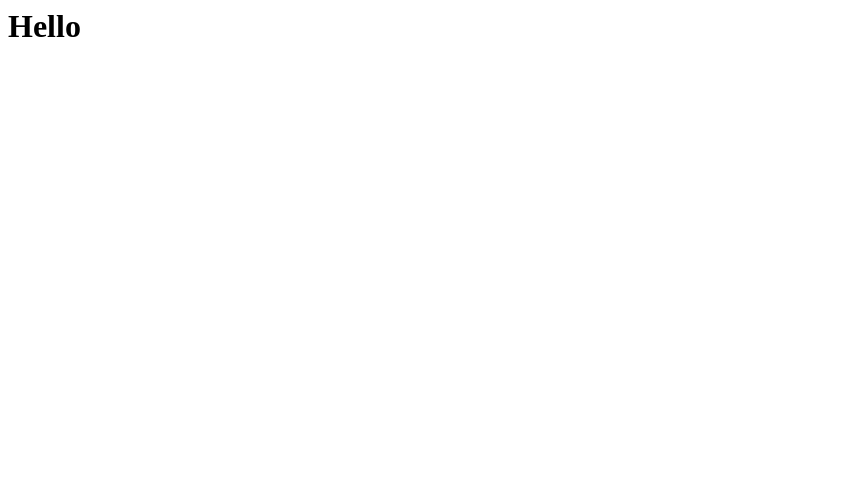
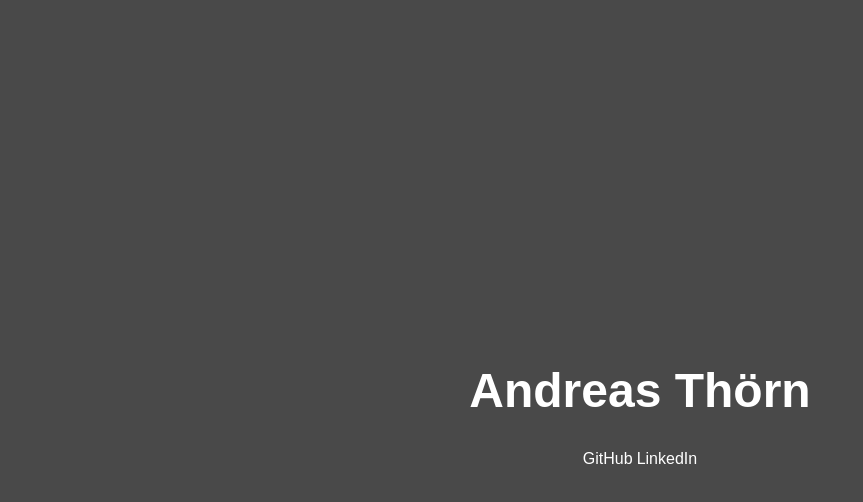
Before and after one commit to andreas-thorn/andreas-thorn.github.io, a plain HTML site: page index.html in a window 1280 px wide. Shown: the whole page, without its empty margins (0-863 px from the left). Drawn offline with Linux system fonts and the light colour scheme.

Commit message:
Initial commit

```diff
--- a/index.html
+++ b/index.html
@@ -1 +1,53 @@
-<h1>Hello</h1>
+<!DOCTYPE html>
+<html lang="en">
+    <meta charset="utf-8" />
+    <title>Andreas Thörn</title>
+    <style>
+        body {
+            height: 100%;
+            background-color: #494949;
+            color: #ffffff;
+        }
+
+        h1 {
+            font-family: 'Rubik', sans-serif;
+            font-size: 3em;
+        }
+
+        a {
+            font-family: 'Rubik', sans-serif;
+            font-size: 1em;
+            color: #ffffff;
+            text-decoration: none;
+        }
+
+        .centered {
+            position: fixed;
+            top: 50%;
+            left: 50%;
+            margin-right: -50%;
+            transform: translate(-50%, -50%);
+        }
+
+        .content {
+            height: 100%;
+        }
+
+        .links {
+            text-align: center;
+        }
+    </style>
+
+    <body>
+        <div class="centered">
+            <div class="content">
+                <h1>Andreas Thörn</h1>
+                <div class="links">
+                    <a href="https://github.com/andreas-thorn">GitHub</a>
+                    <a href="https://www.linkedin.com/in/andreas-larsson-08a89a195">LinkedIn</a>
+                </div>
+            </div>
+        </div>
+    </body>
+
+</html>
```
